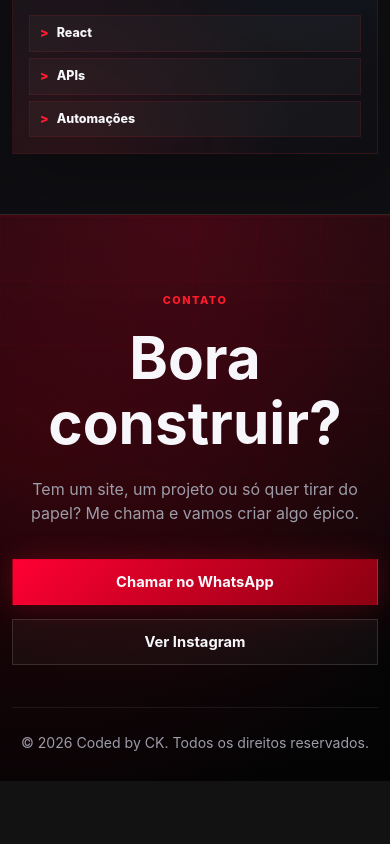
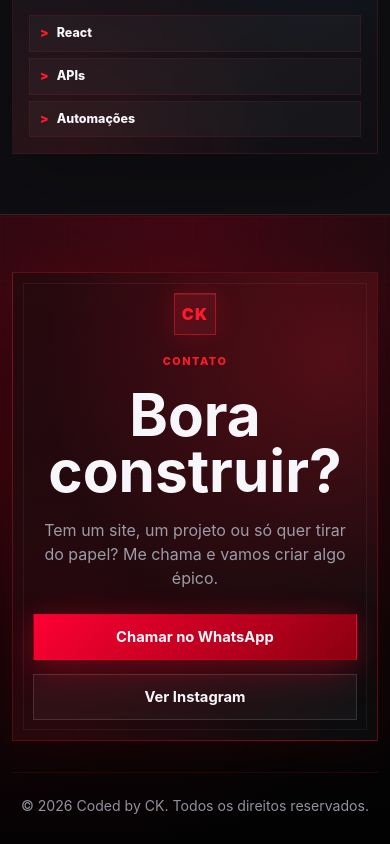
Before and after one commit to coded-by-ck/coded-by-ck, a React (Vite) app: page / in a window 390 px wide. Shown: the part 9768-10612 px from the top of the page. Before the commit the page ends 10549 px from the top, so only its background shows below. Built offline with nearby package versions, Linux system fonts and the light colour scheme.

Commit message:
Refina CTA final e footer

```diff
--- a/src/components/Footer.jsx
+++ b/src/components/Footer.jsx
@@ -6,12 +6,15 @@ function Footer() {
     <footer className="site-footer" id="contato">
       <div className="container footer-container">
         <div className="footer-cta reveal">
-          <p className="section-kicker">Contato</p>
-          <h2>Bora construir?</h2>
-          <p>
-            Tem um site, um projeto ou só quer tirar do papel? Me chama e vamos
-            criar algo épico.
-          </p>
+          <div className="footer-cta-copy">
+            <span className="footer-brand-mark">CK</span>
+            <p className="section-kicker">Contato</p>
+            <h2>Bora construir?</h2>
+            <p>
+              Tem um site, um projeto ou só quer tirar do papel? Me chama e vamos criar algo
+              épico.
+            </p>
+          </div>
 
           <div className="footer-actions">
             <a
@@ -33,9 +36,7 @@ function Footer() {
           </div>
         </div>
 
-        <p className="footer-copy">
-          © 2026 Coded by CK. Todos os direitos reservados.
-        </p>
+        <p className="footer-copy">© 2026 Coded by CK. Todos os direitos reservados.</p>
       </div>
     </footer>
   )
--- a/src/styles/layout.css
+++ b/src/styles/layout.css
@@ -1495,7 +1495,7 @@
 .site-footer {
   position: relative;
   overflow: hidden;
-  border-top: 1px solid rgba(255, 27, 45, 0.24);
+  border-top: 1px solid rgba(255, 27, 45, 0.18);
   background:
     radial-gradient(circle at 50% 0%, rgba(255, 0, 51, 0.18), transparent 30rem),
     radial-gradient(circle at 8% 40%, rgba(139, 0, 16, 0.22), transparent 26rem),
@@ -1518,38 +1518,95 @@
   position: relative;
   z-index: 1;
   display: grid;
-  gap: 54px;
-  padding: 108px 0 30px;
+  gap: 34px;
+  padding: 72px 0 30px;
 }
 
 .footer-cta {
-  max-width: 820px;
+  position: relative;
+  display: grid;
+  grid-template-columns: minmax(0, 1fr) auto;
+  gap: 28px;
+  align-items: center;
+  max-width: 1080px;
   margin: 0 auto;
-  text-align: center;
+  border: 1px solid rgba(255, 27, 45, 0.26);
+  padding: 26px 30px;
+  background:
+    radial-gradient(circle at 88% 18%, rgba(255, 27, 45, 0.24), transparent 18rem),
+    radial-gradient(circle at 12% 100%, rgba(139, 0, 16, 0.18), transparent 18rem),
+    linear-gradient(135deg, rgba(255, 27, 45, 0.08), rgba(255, 255, 255, 0.018)),
+    rgba(7, 7, 10, 0.72);
+  box-shadow:
+    0 28px 90px rgba(0, 0, 0, 0.32),
+    0 0 46px rgba(255, 27, 45, 0.12);
+  text-align: left;
+}
+
+.footer-cta::before {
+  position: absolute;
+  inset: 14px;
+  content: "";
+  pointer-events: none;
+  border: 1px solid rgba(255, 255, 255, 0.055);
+}
+
+.footer-cta-copy {
+  max-width: 690px;
+}
+
+.footer-brand-mark {
+  display: inline-grid;
+  place-items: center;
+  width: 52px;
+  height: 52px;
+  margin-bottom: 18px;
+  border: 1px solid rgba(255, 27, 45, 0.48);
+  color: var(--red);
+  background:
+    linear-gradient(135deg, rgba(255, 27, 45, 0.15), rgba(255, 255, 255, 0.025)),
+    rgba(255, 27, 45, 0.055);
+  font-weight: 950;
+  letter-spacing: 0.08em;
+  box-shadow:
+    0 0 28px rgba(255, 27, 45, 0.18),
+    inset 0 1px 0 rgba(255, 255, 255, 0.08);
 }
 
 .footer-cta h2 {
-  font-size: clamp(3rem, 8vw, 6rem);
-}
-
-.footer-cta > p:not(.section-kicker) {
+  font-size: clamp(3rem, 7vw, 5.7rem);
+  line-height: 0.95;
+}
+
+.footer-cta-copy > p:not(.section-kicker) {
   max-width: 640px;
-  margin: 22px auto 0;
+  margin: 20px 0 0;
   color: var(--muted);
   font-size: clamp(1rem, 2vw, 1.22rem);
 }
 
 .footer-actions {
   display: flex;
-  flex-wrap: wrap;
+  flex-direction: column;
   justify-content: center;
   gap: 14px;
-  margin-top: 34px;
+  min-width: 230px;
+  justify-self: end;
+}
+
+.footer-actions .button {
+  width: 100%;
+}
+
+.footer-actions .button-primary {
+  box-shadow:
+    0 16px 36px rgba(255, 0, 51, 0.22),
+    0 0 28px rgba(255, 27, 45, 0.18);
 }
 
 .footer-copy {
-  border-top: 1px solid rgba(255, 255, 255, 0.08);
-  padding-top: 24px;
+  border-top: 1px solid rgba(255, 27, 45, 0.14);
+  padding-top: 22px;
   color: var(--muted);
   text-align: center;
   font-size: 0.88rem;
@@ -2182,21 +2239,34 @@
   }
 
   .footer-container {
-    gap: 42px;
-    padding: 76px 0 28px;
+    gap: 30px;
+    padding: 56px 0 28px;
   }
 
   .footer-cta {
+    grid-template-columns: 1fr;
+    gap: 24px;
+    padding: 20px;
     text-align: center;
   }
 
-  .footer-cta > p:not(.section-kicker) {
+  .footer-cta::before {
+    inset: 10px;
+  }
+
+  .footer-cta-copy {
+    margin-inline: auto;
+  }
+
+  .footer-brand-mark {
     margin-inline: auto;
   }
 
   .footer-actions {
     align-items: stretch;
     flex-direction: column;
+    min-width: 0;
+    justify-self: stretch;
   }
 
   .footer-actions .button {
@@ -2434,6 +2504,15 @@
 
   .footer-cta h2 {
     font-size: clamp(2.6rem, 15vw, 4rem);
+  }
+
+  .footer-cta {
+    padding: 20px;
+  }
+
+  .footer-brand-mark {
+    width: 42px;
+    height: 42px;
   }
 }
 
```
